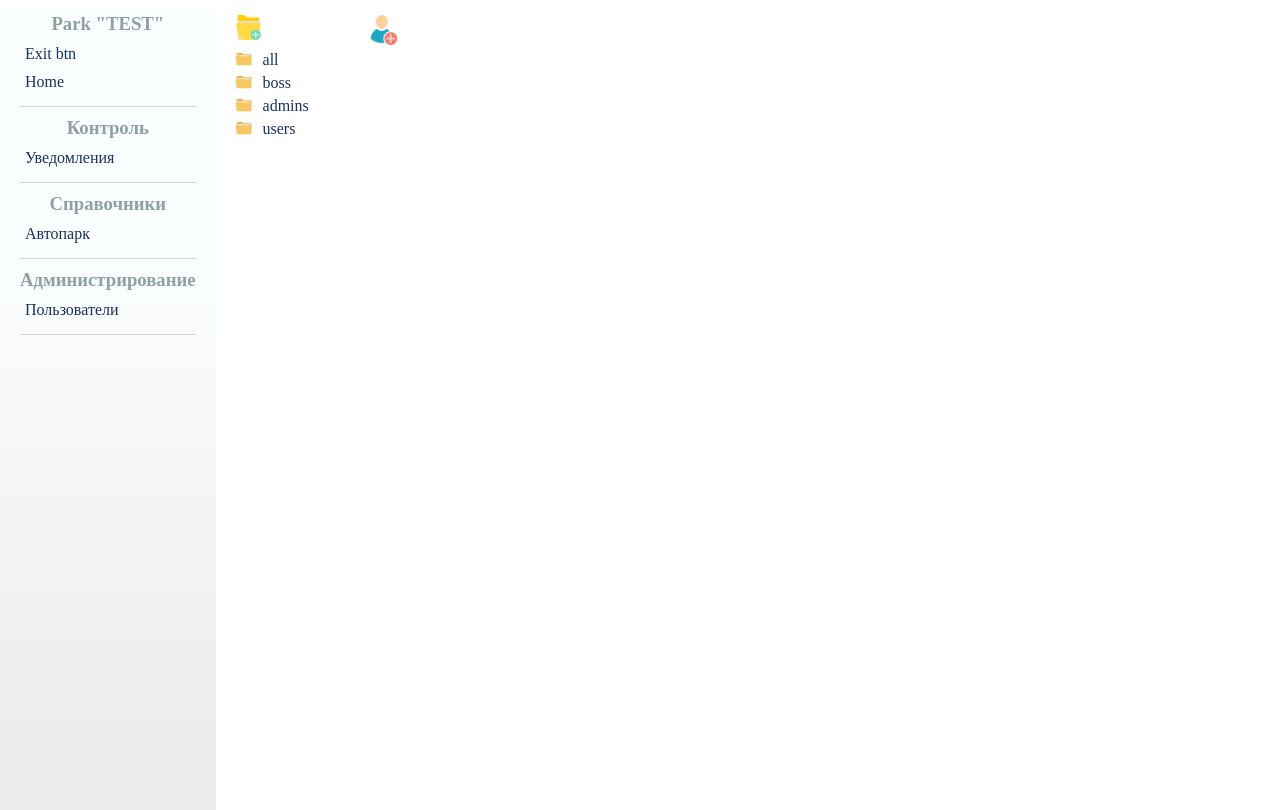
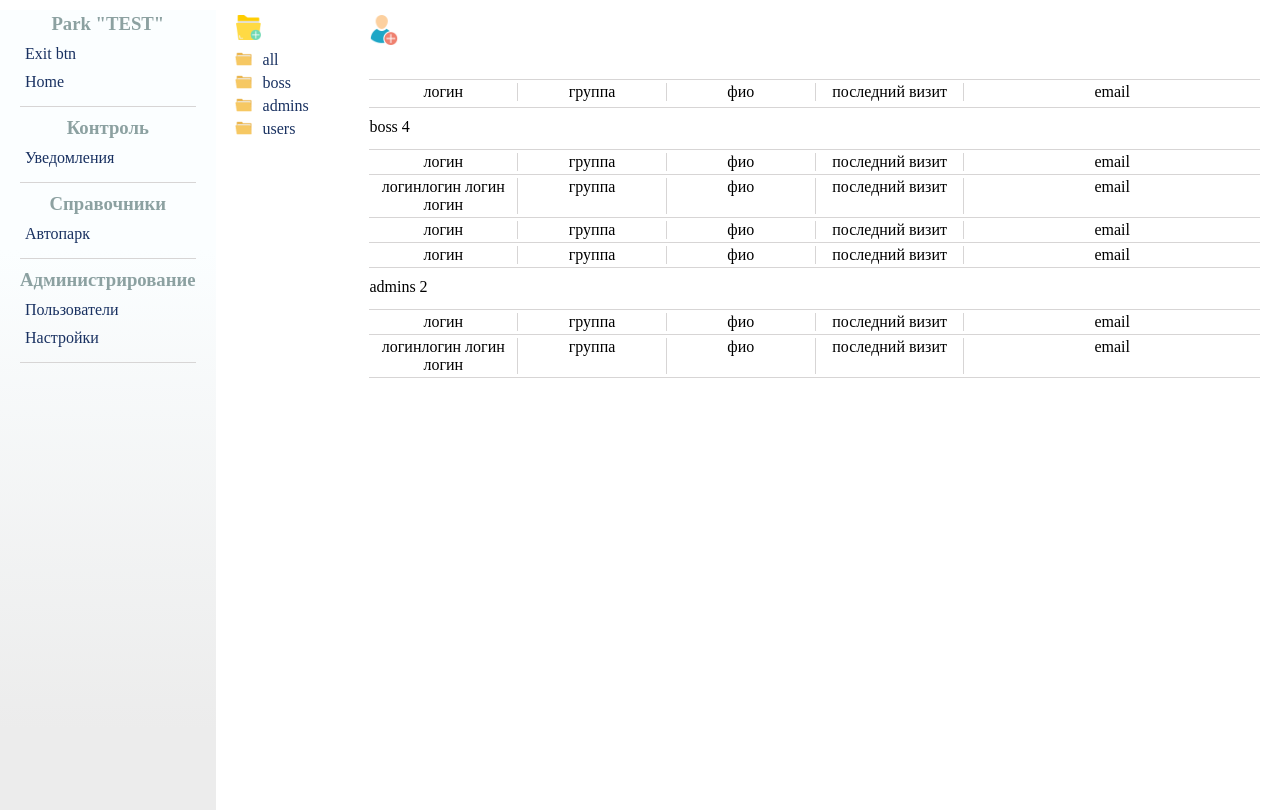
Before and after one commit to ssvStyle/phantom-test, a PHP site: template templates/users.html.twig in a window 1280 px wide. Shown: the part 60-870 px from the top of the page. Run offline with PHP 8.4, Linux system fonts and the light colour scheme; the template is opened without the code that fills it, so the values that code supplies are empty; some libraries are stand-ins or nearby versions.

Commit message:
add modal to user page

```diff
--- a/public/css/style.css
+++ b/public/css/style.css
@@ -95,7 +95,8 @@ main {
 }
 .content_users section {
     width: 100%;
-    padding: 0 20px;
+    margin: 0 20px;
+    border-bottom: 1px solid #d7d5d5;
 }
 
 .content_users .categories ul {
@@ -133,4 +134,41 @@ main {
 .content_users section .head_btns img{
     padding-top: 5px;
     width: 30px;
+    cursor: pointer;
 }
+.content_users section .users_list {
+    margin-top: 20px;
+}
+
+.content_users section .users_list-headers:first-of-type {
+    margin-top: 30px;
+    border-top: 1px solid #d7d5d5;
+    display: flex;
+}
+
+.content_users section .users_list-category{
+    padding: 10px 0;
+    margin: 0;
+    border-top: 1px solid #d7d5d5;
+}
+
+.content_users section .users_list-headers:first-of-type span {
+    margin: 3px 0;
+}
+
+.content_users section .users_list-headers {
+    margin: 3px 0;
+    border-top: 1px solid #d7d5d5;
+    display: flex;
+}
+.content_users section .users_list-headers span{
+    text-align: center;
+    flex: 1;
+    margin-top: 3px;
+    border-right: 1px solid #d7d5d5;
+}
+
+.content_users section .users_list-headers span:last-of-type{
+    flex: 2;
+    border: none;
+}
--- a/templates/main/base.html
+++ b/templates/main/base.html
@@ -40,6 +40,7 @@
             <div class="head_nav">
                 <h3>Администрирование</h3>
                 <a href="/administration/users">Пользователи</a>
+                <a href="/administration/settings">Настройки</a>
             </div>
         </nav>
         <main>
--- a/templates/users.html.twig
+++ b/templates/users.html.twig
@@ -6,16 +6,17 @@
 
     {{ parent() }}
 
-    <link rel="stylesheet" href="/css/loginForm.css">
+    {#<link rel="stylesheet" href="/css/loginForm.css">#}
+    <link rel="stylesheet" href="/css/modal.css">
 
 {% endblock %}
 
 {% block content %}
-    <div class="content_users">
+    <div class="content_users" id="users_block">
         <aside class="categories">
-            <img src="img/icons/add-folder.png" alt="">
+            <img src="img/icons/add-folder.png" class="addFolder" alt="">
             <ul>
-                <li class="category"><a href="/administration/users/all">all</a></li>
+                <li class="category"><a href="/administration/users">all</a></li>
                 <li class="category"><a href="/administration/users/boss">boss</a></li>
                 <li class="category"><a href="/administration/users/admins">admins</a></li>
                 <li class="category"><a href="/administration/users/users">users</a></li>
@@ -24,11 +25,127 @@
 
         <section>
             <div class="head_btns">
-                <img src="img/icons/add-user.png" alt="">
+                <img src="img/icons/add-user.png" class="addUser" alt="">
             </div>
+
             <div class="users_list">
+                <div class="users_list-headers">
+                    <span>логин</span>
+                    <span>группа</span>
+                    <span>фио</span>
+                    <span>последний визит</span>
+                    <span>email</span>
+                </div>
+
+
+                <p class="users_list-category">boss <span>4</span></p>
+
+                <div class="users_list-headers">
+                    <span>логин</span>
+                    <span>группа</span>
+                    <span>фио</span>
+                    <span>последний визит</span>
+                    <span>email</span>
+                </div>
+                <div class="users_list-headers">
+                    <span>логинлогин логин логин</span>
+                    <span>группа</span>
+                    <span>фио</span>
+                    <span>последний визит</span>
+                    <span>email</span>
+                </div>
+                <div class="users_list-headers">
+                    <span>логин</span>
+                    <span>группа</span>
+                    <span>фио</span>
+                    <span>последний визит</span>
+                    <span>email</span>
+                </div>
+                <div class="users_list-headers">
+                    <span>логин</span>
+                    <span>группа</span>
+                    <span>фио</span>
+                    <span>последний визит</span>
+                    <span>email</span>
+                </div>
+
+                <p class="users_list-category">admins <span>2</span></p>
+
+                <div class="users_list-headers">
+                    <span>логин</span>
+                    <span>группа</span>
+                    <span>фио</span>
+                    <span>последний визит</span>
+                    <span>email</span>
+                </div>
+                <div class="users_list-headers">
+                    <span>логинлогин логин логин</span>
+                    <span>группа</span>
+                    <span>фио</span>
+                    <span>последний визит</span>
+                    <span>email</span>
+                </div>
+
 
             </div>
         </section>
     </div>
+
+    <div id="addUser" class="modal">
+
+        <!-- Modal content -->
+        <div class="modal-content">
+            <span class="close">&times;</span>
+            <h2>Добавить запись</h2>
+            <p>Дата: <span id="modalDate">21-11-2020</span></p>
+            <p>Время: <span id="modalTiming"></span></p>
+
+            <form action="" class="modal_form">
+                <input type="hidden" name="timeId" id="timeId" value="">
+                <div class="modal_form-input">
+                    <label for="nameField">Имя:</label>
+                    <input id="nameField" type="text">
+                </div>
+                <div class="modal_form-input">
+                    <label for="phoneField">Телефон:</label>
+                    <input id="phoneField" type="text">
+                </div>
+                <div class="modal_form-input">
+                    <select name="service" class="select">
+                        <option value="" selected="">Что делаем?</option>
+                        <option value="1">Стрижка</option>
+                        <option value="2">Стрижка челки</option>
+                        <option value="3">Стрижка (Два человека)</option>
+                        <option value="4">Окрашивание в 1 тон</option>
+                    </select>
+                </div>
+
+                <div class="centerLink"><button type="button" class="button_default">Добавить</button></div>
+            </form>
+        </div>
+
+    </div>
+
+
+    <div id="addFolder" class="modal">
+        <div class="modal-content">
+            <span class="close">&times;</span>
+            <h2>Добавить группу</h2>
+
+            <form action="" class="modal_form">
+                <input type="hidden" name="timeId" id="timeId" value="">
+                <div class="modal_form-input">
+                    <label for="nameField">Имя:</label>
+                    <input id="nameField" type="text">
+                </div>
+
+                <div class="centerLink"><button type="button" class="button_default">Добавить</button></div>
+            </form>
+        </div>
+
+    </div>
+
+    <script src="/js/modal.js"></script>
+
+
 {% endblock %}
```
Also changed, not shown: public/css/modal.css (added, +89 -0 lines), public/js/modal.js (added, +44 -0 lines), README.md, 1 other file.
